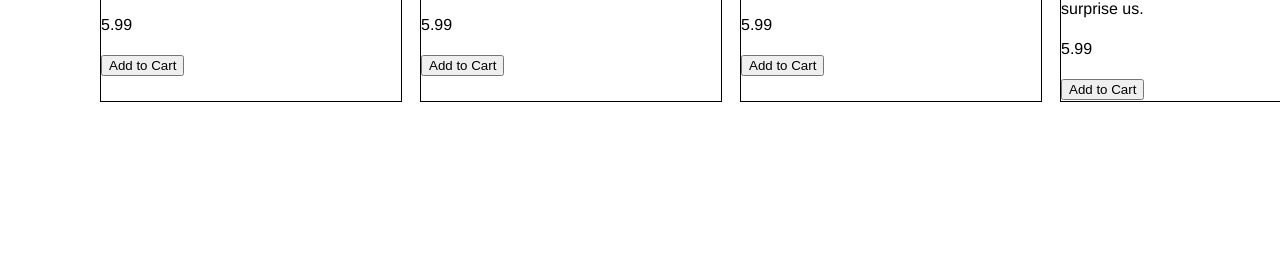
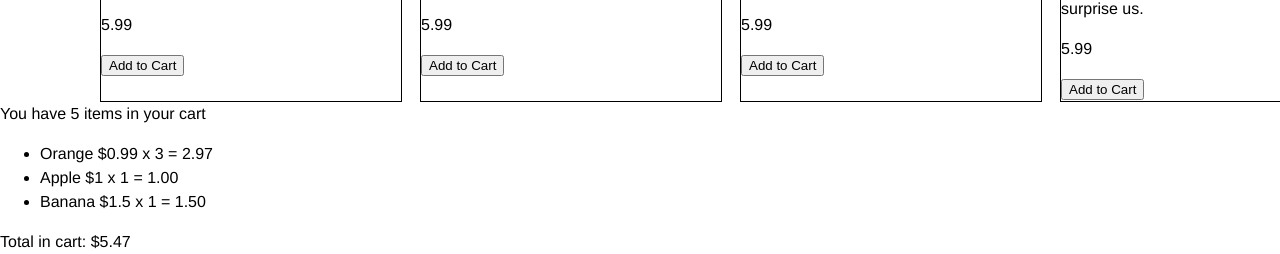
Before and after one commit to mabadinakach/mood-shop, a plain HTML site: page index.html in a window 1280 px wide. Shown: the part 1565-1819 px from the top of the page. Before the commit the page ends 1667 px from the top, so only its background shows below. Drawn offline with Linux system fonts and the light colour scheme.

Commit message:
connect cart to footer

```diff
--- a/index.html
+++ b/index.html
@@ -21,9 +21,21 @@
 
     </main>
     <footer>
+        <div id='cart-qty'>
+            <!-- cart qty here -->
+          </div>
+        <ul id='item-list'>
+            <!-- cart items -->
+        </ul>
+        <div id='cart-total'>
+            <!-- cart total -->
+        </div>
     </footer>
     <script>
         const cart = []
+        const itemList = document.getElementById('item-list')
+        const qtyTag = document.getElementById('cart-qty')
+        const totalTag = document.getElementById('cart-total')
 
         function addItem(name, price) {
             for(let i = 0; i<cart.length; i+= 1) {
@@ -40,12 +52,23 @@
         function showItems() {
             let quantity = getQty()
             let total = getTotal()
+
+            let itemStr = ''
+
             for(let i = 0; i<cart.length; i+= 1) {
-                console.log(`- ${ cart[i].name } $${ cart[i].price } x ${cart[i].qty}`)
+
+                const {name, price, qty} = cart[i]
+                const total = price*qty
+
+
+                itemStr += `<li> ${ name } $${ price } x ${qty} = ${total.toFixed(2)} </li>`
             }
+            itemList.innerHTML = itemStr
 
             console.log(`You have ${quantity} items in your cart`)
-            console.log(`Total in cart: ${total}`)
+            qtyTag.innerHTML = `You have ${quantity} items in your cart`
+            totalTag.innerHTML = `Total in cart: $${total}`
+            console.log(`Total in cart: $${total}`)
         }
 
         // Get qty
--- a/resources/js/scripts.js
+++ b/resources/js/scripts.js
@@ -1,6 +1,8 @@
 import data from './data.js'
 
 const itemsContainer = document.getElementById('items')
+const itemList = document.getElementById('item-list')
+
 // the length of our data determines how many times this loop goes around
 for (let i=0; i<data.length; ++i) {
     // create a new div element and give it a class name
```
